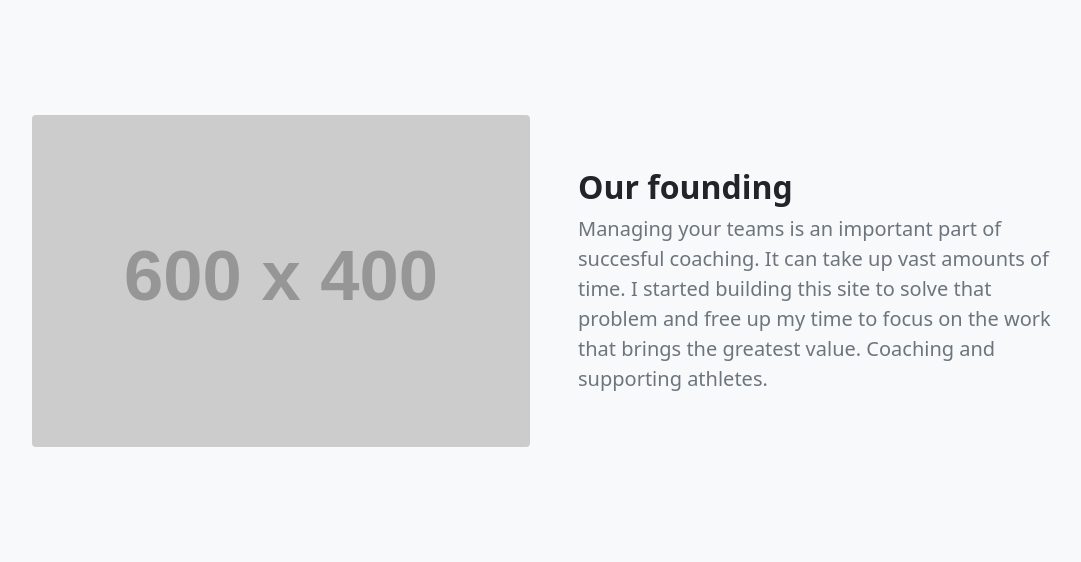
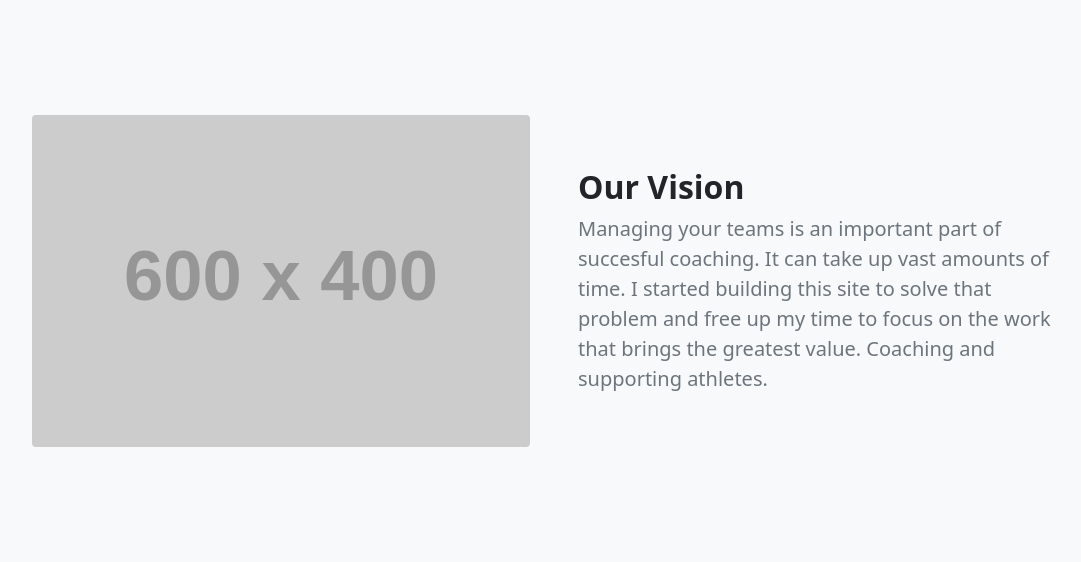
Before and after one commit to b-stead/demo, a Django app: page /about/ in a window 1280 px wide. Shown: the part 172-734 px from the top of the page, without its empty margins (86-1167 px from the left). Run offline with Django 3.2, Linux system fonts and the light colour scheme; grey boxes labelled with a size stand in for pictures from a placeholder-image service; parts of the project's set-up code (start-up, migrations or seed data) failed here and were passed over; some libraries are stand-ins or nearby versions.

```diff
--- a/home/templates/home/about.html
+++ b/home/templates/home/about.html
@@ -9,7 +9,7 @@
                     <div class="row gx-5 align-items-center">
                         <div class="col-lg-6"><img class="img-fluid rounded mb-5 mb-lg-0" src="https://dummyimage.com/600x400/343a40/6c757d" alt="..." /></div>
                         <div class="col-lg-6">
-                            <h2 class="fw-bolder">Our founding</h2>
+                            <h2 class="fw-bolder">Our Vision</h2>
                             <p class="lead fw-normal text-muted mb-0">Managing your teams is an important part of succesful coaching. It can take up vast amounts of time.
                                                                     I started building this site to solve that problem and free up my time to focus
                                                                     on the work that brings the greatest value. Coaching and supporting athletes.
```
Also changed, not shown: requirements.txt (added, +100 -0 lines).
